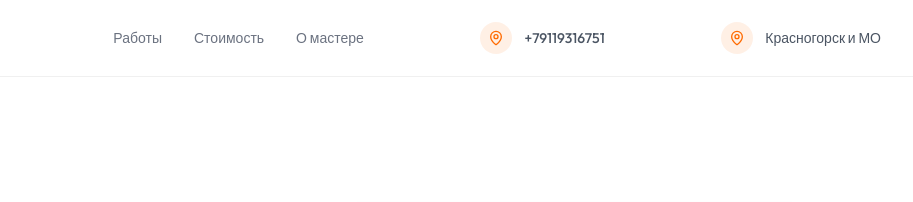
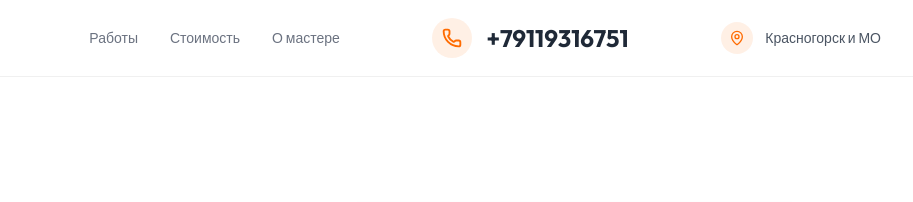
Before and after one commit to Alexsan1900/my-electro-site, a plain HTML site: page index.html in a window 1280 px wide. Shown: the top 202 px of the page, 367-1280 px from the left. Drawn offline with nearby package versions, Linux system fonts and the light colour scheme.

Commit message:
Update index.html
Увеличен номер телефона, трубка вместо положения:

<!-- Позвоните -->
<div class="hidden items-center gap-3 md:flex lg:gap-3.5">
  <div class="flex h-10 w-10 items-center justify-center rounded-full bg-orange/10 text-orange">
    <i data-lucide="phone" class="h-5 w-5" stroke-width="2.25"></i>
  </div>

  <a
    href="tel:+79119316751"
    class="font-outfit text-xl font-bold text-gray-800 transition hover:text-orange sm:text-2xl"
  >
    +79119316751
  </a>
</div>

```diff
--- a/index.html
+++ b/index.html
@@ -279,15 +279,18 @@
         </nav>
 
         <!-- Позвоните -->
-        <div class="hidden items-center gap-2.5 md:flex lg:gap-3">
-          <div class="flex h-8 w-8 items-center justify-center rounded-full bg-orange/10 text-orange">
-            <i data-lucide="map-pin" class="h-4 w-4"></i>
-          </div>
-
-          <span class="font-outfit text-xs font-medium text-gray-600 sm:text-sm">
-            +79119316751
-          </span>
-        </div>
+<div class="hidden items-center gap-3 md:flex lg:gap-3.5">
+  <div class="flex h-10 w-10 items-center justify-center rounded-full bg-orange/10 text-orange">
+    <i data-lucide="phone" class="h-5 w-5" stroke-width="2.25"></i>
+  </div>
+
+  <a
+    href="tel:+79119316751"
+    class="font-outfit text-xl font-bold text-gray-800 transition hover:text-orange sm:text-2xl"
+  >
+    +79119316751
+  </a>
+</div>
         <!-- Location desktop -->
         <div class="hidden items-center gap-2.5 md:flex lg:gap-3">
           <div class="flex h-8 w-8 items-center justify-center rounded-full bg-orange/10 text-orange">
```
